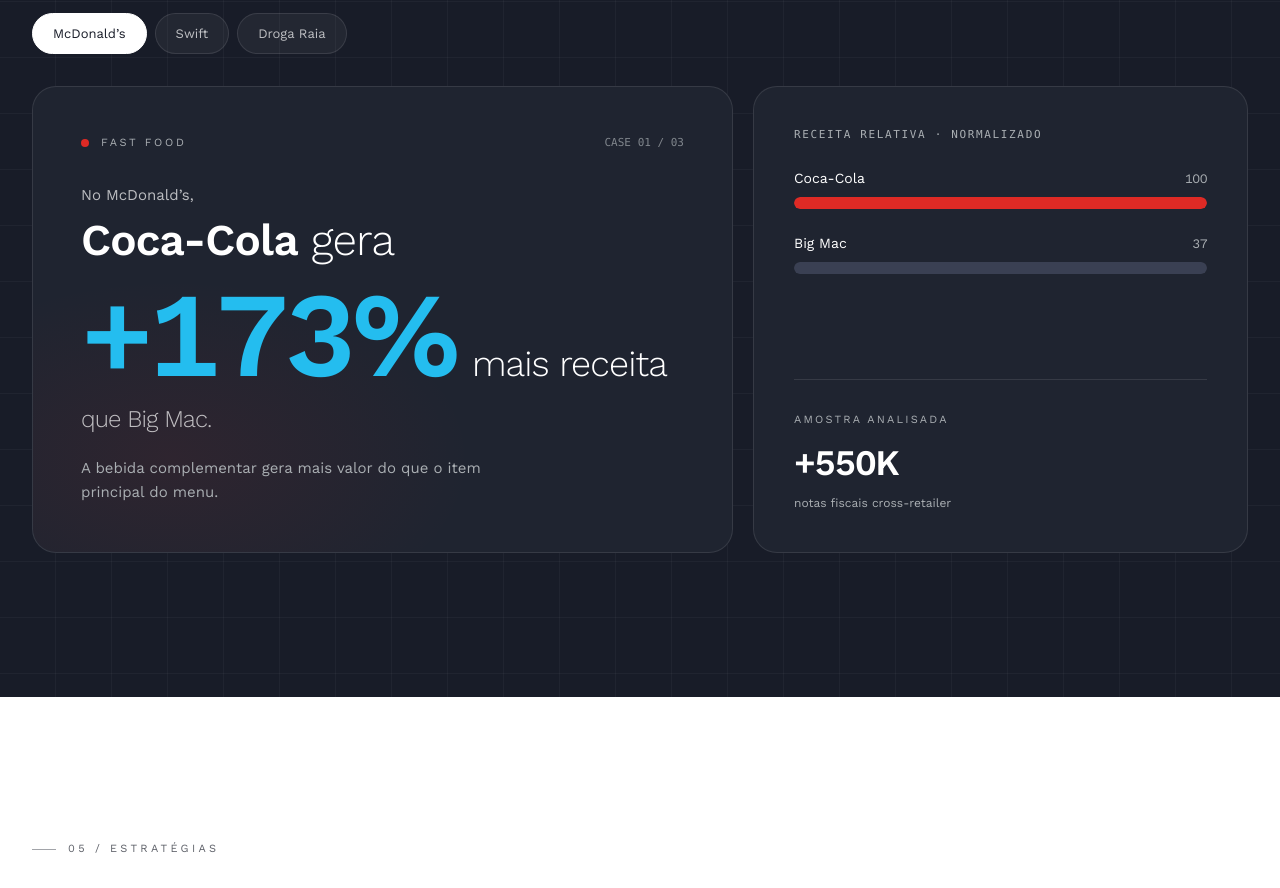
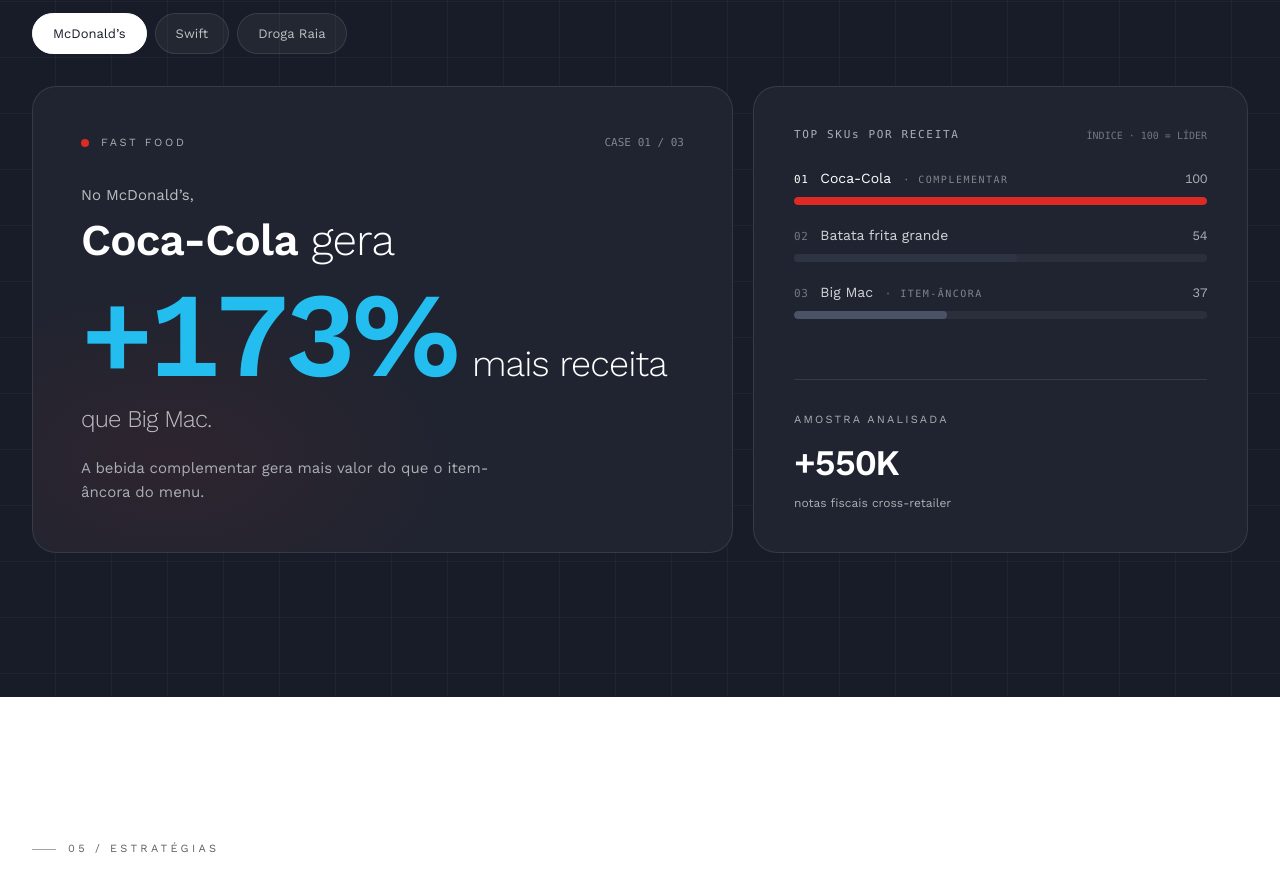
Before and after one commit to HYPR-Projects/hypr-groundflow-website, a React (Vite) app: page / in a window 1280 px wide. Shown: the part 4460-5348 px from the top of the page. Built offline with nearby package versions, Linux system fonts and the light colour scheme; the HTML template or start-up script is replaced by a standard one.

Commit message:
Replace 2-bar comparison with top 3 SKU ranking per case

```diff
--- a/src/App.jsx
+++ b/src/App.jsx
@@ -570,7 +570,12 @@
       label: 'mais receita',
       tag: 'Fast food',
       color: '#DE2A25',
-      insight: 'A bebida complementar gera mais valor do que o item principal do menu.',
+      insight: 'A bebida complementar gera mais valor do que o item-âncora do menu.',
+      ranking: [
+        { name: 'Coca-Cola', score: 100, role: 'hero', note: 'Complementar' },
+        { name: 'Batata frita grande', score: 54, role: 'mid' },
+        { name: 'Big Mac', score: 37, role: 'anchor', note: 'Item-âncora' },
+      ],
     },
     {
       brand: 'Swift',
@@ -581,6 +586,11 @@
       tag: 'Açougue premium',
       color: '#9b2020',
       insight: 'O corte favorito do brasileiro supera alternativas mais caras em GMV total.',
+      ranking: [
+        { name: 'Picanha', score: 100, role: 'hero', note: 'Preferência local' },
+        { name: 'Alcatra', score: 48, role: 'mid' },
+        { name: 'Filet mignon', score: 27, role: 'anchor', note: 'Corte premium' },
+      ],
     },
     {
       brand: 'Droga Raia',
@@ -591,6 +601,11 @@
       tag: 'Farmácia',
       color: '#0066B3',
       insight: 'Medicamentos de prescrição crescente redesenham a receita da categoria.',
+      ranking: [
+        { name: 'Ozempic', score: 100, role: 'hero', note: 'Prescrição crescente' },
+        { name: 'Losartana', score: 42, role: 'mid' },
+        { name: 'Novalgina', score: 23, role: 'anchor', note: 'Alta rotação' },
+      ],
     },
   ];
   const [active, setActive] = useState(0);
@@ -658,10 +673,22 @@
 
           <div className="md:col-span-5 rounded-3xl bg-ink-2 border border-white/10 p-8 md:p-10 flex flex-col justify-between">
             <div>
-              <div className="text-[11px] font-mono text-mute tracking-[0.15em] mb-6">RECEITA RELATIVA · NORMALIZADO</div>
-              <div className="space-y-6">
-                <BrandBar label={current.hero} pct={100} color={current.color} value="100" />
-                <BrandBar label={current.vs} pct={100 / (1 + current.stat/100) * 100 / 100 * 100} color="#3a4053" value={(100 / (1 + current.stat/100)).toFixed(0)} />
+              <div className="flex items-center justify-between mb-6">
+                <div className="text-[11px] font-mono text-mute tracking-[0.15em]">TOP SKUs POR RECEITA</div>
+                <div className="text-[10px] font-mono text-mute/60">ÍNDICE · 100 = LÍDER</div>
+              </div>
+              <div className="space-y-5">
+                {current.ranking.map((item, idx) => (
+                  <RankingRow
+                    key={item.name}
+                    position={idx + 1}
+                    name={item.name}
+                    score={item.score}
+                    role={item.role}
+                    note={item.note}
+                    color={current.color}
+                  />
+                ))}
               </div>
             </div>
             <div className="pt-8 mt-8 border-t border-white/10">
@@ -676,16 +703,29 @@
   );
 }
 
-function BrandBar({ label, pct, color, value }) {
-  const width = Math.max(8, Math.min(100, pct));
+function RankingRow({ position, name, score, role, note, color }) {
+  const width = Math.max(6, Math.min(100, score));
+  const barColor = role === 'hero' ? color : role === 'anchor' ? '#4a5266' : '#2f3445';
+  const labelColor = role === 'hero' ? 'text-white' : 'text-white/80';
+  const posColor = role === 'hero' ? 'text-white' : 'text-mute/60';
   return (
     <div>
-      <div className="flex justify-between items-baseline mb-2">
-        <span className="text-[14px] text-white">{label}</span>
-        <span className="num text-[13px] text-mute">{value}</span>
+      <div className="flex items-baseline justify-between gap-3 mb-2">
+        <div className="flex items-baseline gap-3 min-w-0">
+          <span className={"num text-[11px] font-mono tracking-wider " + posColor}>
+            {String(position).padStart(2, '0')}
+          </span>
+          <span className={"text-[14px] truncate " + labelColor}>{name}</span>
+          {note && (
+            <span className="text-[10px] font-mono tracking-[0.15em] text-mute/70 uppercase whitespace-nowrap hidden lg:inline">
+              · {note}
+            </span>
+          )}
+        </div>
+        <span className="num text-[13px] text-mute tabular-nums">{score}</span>
       </div>
-      <div className="h-3 w-full bg-white/5 rounded-full overflow-hidden">
-        <div className="h-full rounded-full" style={{ width: width + '%', background: color }} />
+      <div className="h-2 w-full bg-white/5 rounded-full overflow-hidden">
+        <div className="h-full rounded-full transition-all" style={{ width: width + '%', background: barColor }} />
       </div>
     </div>
   );
```
